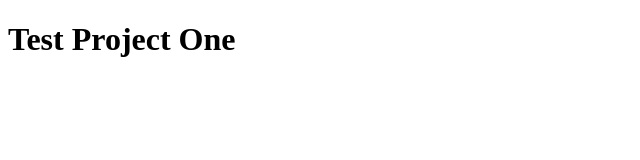
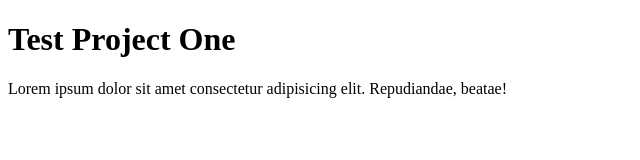
Before and after one commit to lingkondeb001/testproject, a plain HTML site: page index.html in a window 1280 px wide. Shown: the whole page, without its empty margins (0-640 px from the left). Drawn offline with Linux system fonts and the light colour scheme.

Commit message:
new para added

```diff
--- a/index.html
+++ b/index.html
@@ -14,5 +14,8 @@
     <div class="registration">
 
     </div>
+
+   <p>Lorem ipsum dolor sit amet consectetur adipisicing elit. Repudiandae, beatae!</p>
+
 </body>
 </html>
```
